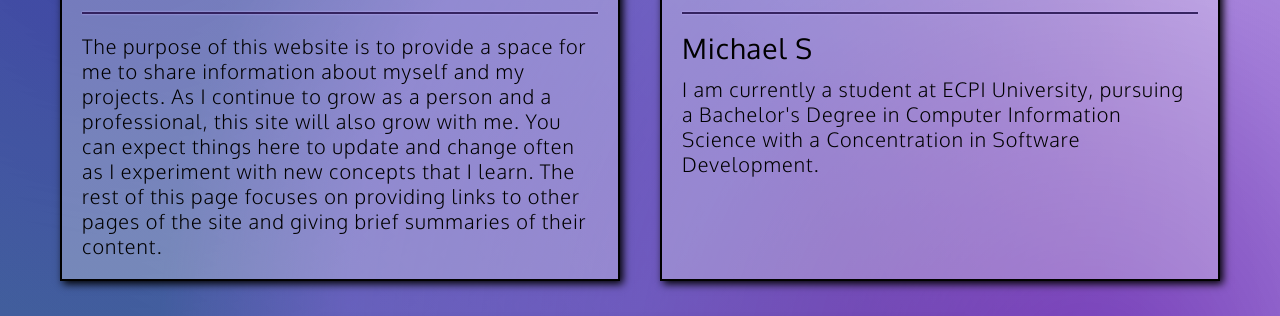
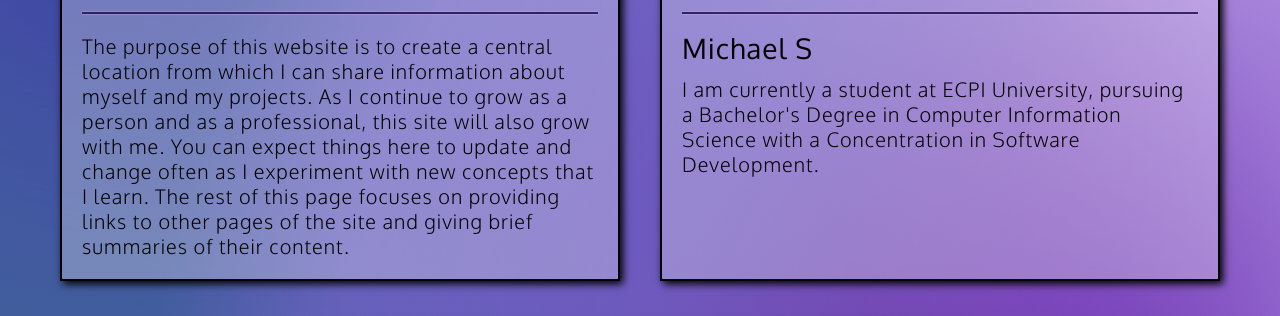
Before and after one commit to tonichaelmight/tonichaelmight.github.io, a plain HTML site: page index.html in a window 1280 px wide. Shown: the part 221-537 px from the top of the page. Drawn offline with Linux system fonts and the light colour scheme.

Commit message:
Update index.html

```diff
--- a/index.html
+++ b/index.html
@@ -31,14 +31,14 @@
             <h2>About This Site</h2>
             <hr>
             <p>
-            The purpose of this website is to provide a space for
-            me to share information about myself and my projects.
-            As I continue to grow as a person and a professional,
+            The purpose of this website is to create a central location
+            from which I can share information about myself and my projects.
+            As I continue to grow as a person and as a professional,
             this site will also grow with me. You can expect things
             here to update and change often as I experiment with new
-            concepts that I learn. The rest of this page focuses on providing
-            links to other pages of the site and giving brief summaries of their
-            content.
+            concepts that I learn. The rest of this page focuses on
+            providing links to other pages of the site and giving
+            brief summaries of their content.
             </p>
 
         </section>
```
